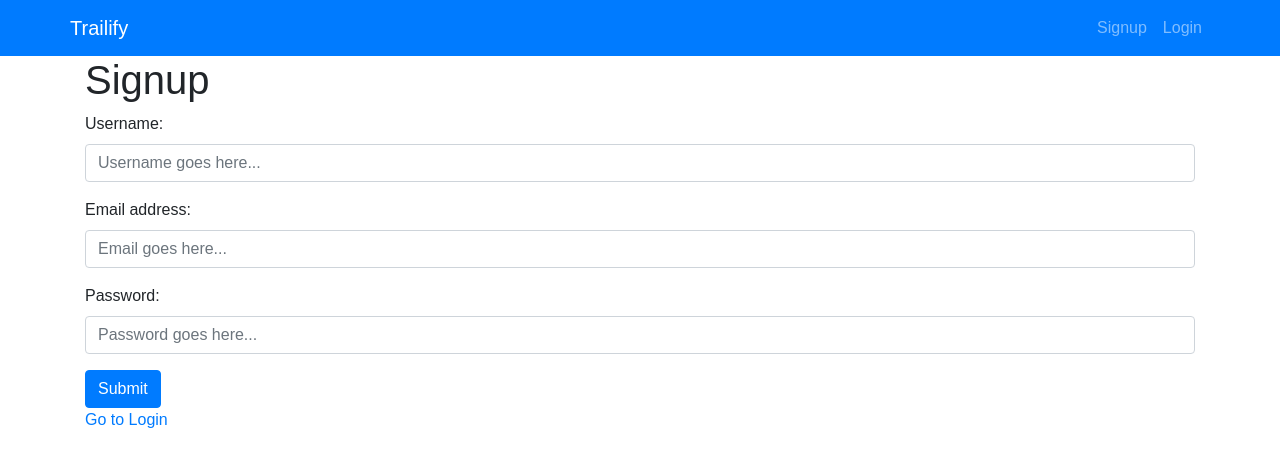
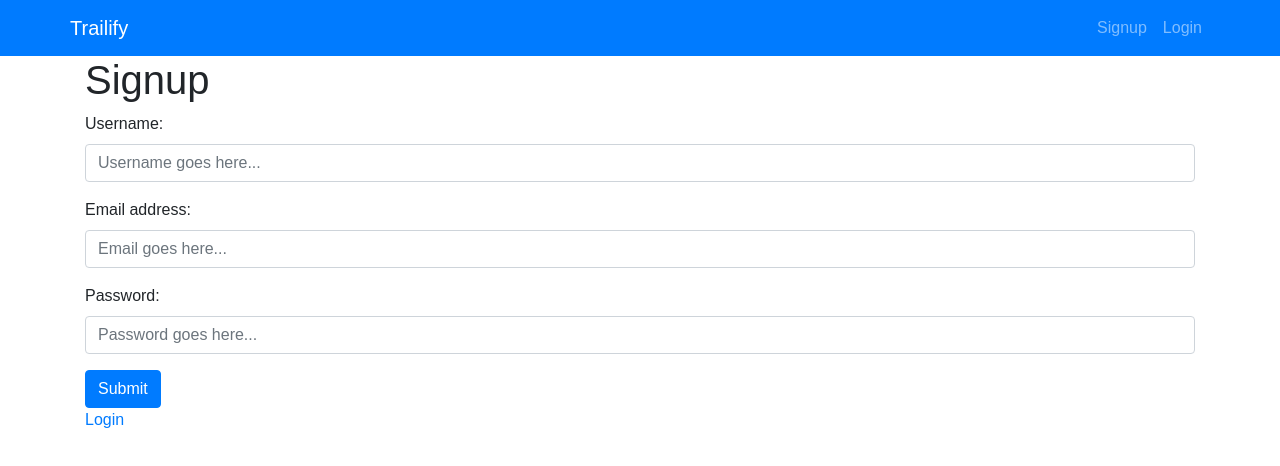
Before and after one commit to hferris/trailify, a React (Create React App) app in the folder client/: page /signup in a window 1280 px wide. Shown: the top 466 px of the page. Built offline with nearby package versions, Linux system fonts and the light colour scheme.

Commit message:
signup login section code edit

```diff
--- a/client/src/pages/Signup.js
+++ b/client/src/pages/Signup.js
@@ -1,14 +1,13 @@
 import React, { useState } from "react";
 import { Link, Redirect, useHistory } from "react-router-dom";
 import API from "./../utils/API";
-import {useAuth} from "../utils/auth";
-
+import { useAuth } from "../utils/auth";
 
 function Signup() {
   const [formState, setFormState] = useState({
     username: "",
     email: "",
-    password: ""
+    password: "",
   });
 
   const { isLoggedIn } = useAuth();
@@ -19,22 +18,22 @@ function Signup() {
     return <Redirect to="/" />;
   }
 
-  const handleFormSubmit = event => {
+  const handleFormSubmit = (event) => {
     event.preventDefault();
     API.signUpUser(formState.username, formState.email, formState.password)
-      .then(res => {
+      .then((res) => {
         // once the user has signed up
         // send them to the login page
         history.replace("/login");
       })
-      .catch(err => alert(err));
+      .catch((err) => alert(err));
   };
 
-  const handleChange = event => {
+  const handleChange = (event) => {
     const { name, value } = event.target;
     setFormState({
       ...formState,
-      [name]: value
+      [name]: value,
     });
   };
 
@@ -80,7 +79,7 @@ function Signup() {
         </button>
       </form>
       <p>
-        <Link to="/login">Go to Login</Link>
+        <Link to="/login">Login</Link>
       </p>
     </div>
   );
```
